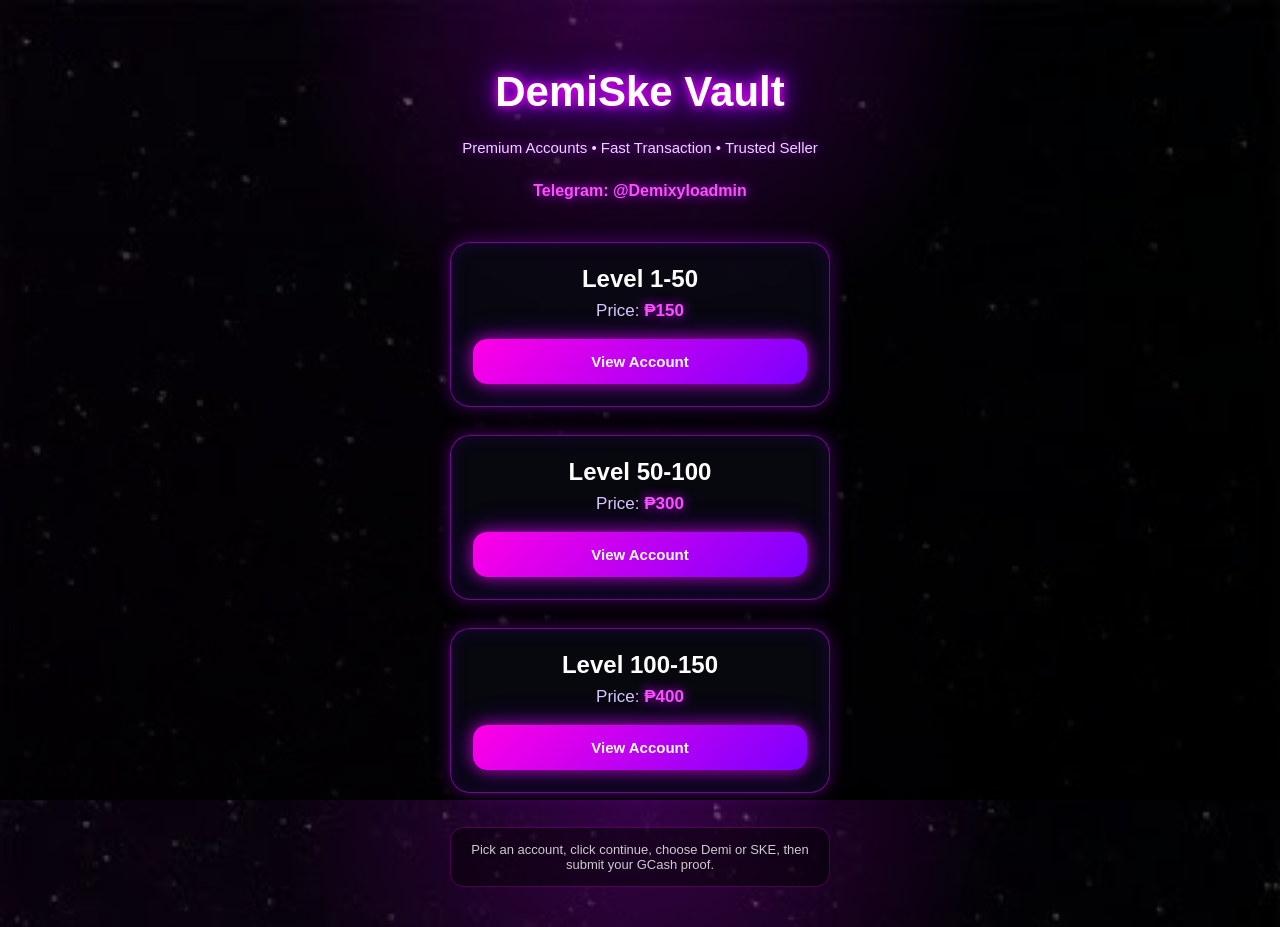
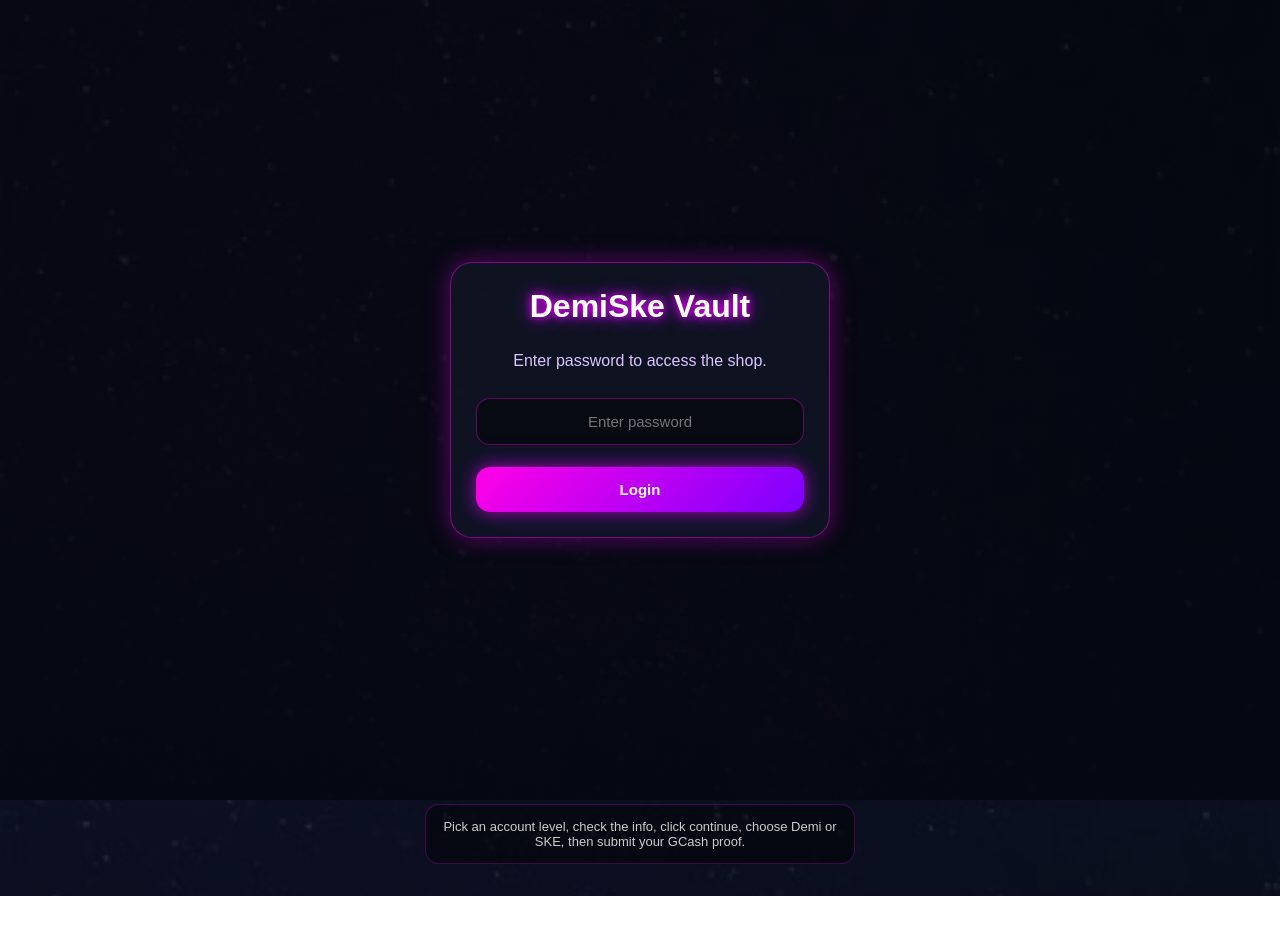
Before and after one commit to klivesubapascual-afk/demiske-vault, a plain HTML site: page index.html in a window 1280 px wide. After the commit the page ends 896 px from the top, so only its background shows below. Drawn offline with Linux system fonts and the light colour scheme.

Commit message:
Update website

```diff
--- a/index.html
+++ b/index.html
@@ -16,26 +16,94 @@
             font-family: Arial, sans-serif;
             text-align: center;
             background:
-                radial-gradient(circle at top, rgba(200, 0, 255, 0.25), transparent 35%),
-                linear-gradient(rgba(0, 0, 0, 0.55), rgba(0, 0, 0, 0.92)),
+                linear-gradient(rgba(10, 18, 35, 0.82), rgba(5, 8, 18, 0.94)),
                 url("bg.jpg");
             background-size: cover;
             background-position: center;
             background-attachment: fixed;
         }
 
+        .login-screen {
+            position: fixed;
+            inset: 0;
+            z-index: 9999;
+            background:
+                linear-gradient(rgba(5, 8, 18, 0.88), rgba(5, 8, 18, 0.98)),
+                url("bg.jpg");
+            background-size: cover;
+            background-position: center;
+            display: flex;
+            justify-content: center;
+            align-items: center;
+            padding: 20px;
+        }
+
+        .login-box {
+            width: 100%;
+            max-width: 380px;
+            background: rgba(16, 20, 35, 0.96);
+            border: 1px solid rgba(255, 0, 255, 0.45);
+            border-radius: 22px;
+            padding: 25px;
+            box-shadow: 0 0 25px rgba(255, 0, 255, 0.35);
+            text-align: center;
+        }
+
+        .login-box h2 {
+            margin-top: 0;
+            font-size: 32px;
+            text-shadow:
+                0 0 8px #ff00ff,
+                0 0 18px #a600ff;
+        }
+
+        .login-box p {
+            color: #d9c5ff;
+        }
+
+        .login-box input {
+            width: 100%;
+            padding: 14px;
+            border-radius: 14px;
+            border: 1px solid rgba(255, 0, 255, 0.35);
+            background: rgba(0, 0, 0, 0.45);
+            color: white;
+            outline: none;
+            text-align: center;
+            margin: 12px 0;
+            font-size: 15px;
+        }
+
+        .login-error {
+            display: none;
+            color: #ff6bff;
+            font-size: 14px;
+            margin-top: 10px;
+        }
+
         .container {
             min-height: 100vh;
-            padding: 40px 18px;
+            padding: 32px 18px;
             display: flex;
             flex-direction: column;
-            justify-content: center;
             align-items: center;
         }
 
+        .top-box {
+            width: 100%;
+            max-width: 430px;
+            margin-bottom: 18px;
+            padding: 18px;
+            border-radius: 22px;
+            background: rgba(17, 26, 45, 0.72);
+            border: 1px solid rgba(160, 120, 255, 0.28);
+            box-shadow: 0 0 25px rgba(123, 0, 255, 0.25);
+            backdrop-filter: blur(8px);
+        }
+
         h1 {
-            font-size: 42px;
-            margin-bottom: 8px;
+            margin: 0 0 8px;
+            font-size: 34px;
             color: #ffffff;
             text-shadow:
                 0 0 8px #ff00ff,
@@ -44,75 +112,49 @@
         }
 
         .subtitle {
-            color: #e6d7ff;
-            margin-bottom: 10px;
-            font-size: 15px;
-            text-shadow: 0 0 10px rgba(180, 0, 255, 0.8);
+            color: #d7d7e8;
+            margin: 0 0 8px;
+            font-size: 14px;
         }
 
         .telegram {
             color: #ff4dff;
             font-weight: bold;
-            margin-bottom: 28px;
+            margin: 0;
             text-shadow: 0 0 12px #c000ff;
         }
 
-        .card {
+        .menu {
             width: 100%;
-            max-width: 380px;
-            background: rgba(10, 10, 18, 0.78);
-            border: 1px solid rgba(213, 0, 255, 0.55);
-            border-radius: 20px;
-            padding: 22px;
-            margin: 14px auto;
-            box-shadow:
-                0 0 18px rgba(180, 0, 255, 0.35),
-                inset 0 0 18px rgba(120, 0, 255, 0.16);
-            backdrop-filter: blur(8px);
+            max-width: 430px;
         }
 
-        .card h2 {
-            margin: 0 0 8px;
-            font-size: 24px;
+        .level-btn {
+            width: 100%;
+            margin: 9px 0;
+            padding: 19px 14px;
+            border-radius: 13px;
+            border: 1px solid rgba(255, 255, 255, 0.06);
+            background: rgba(48, 62, 88, 0.94);
+            color: #ffffff;
+            font-size: 22px;
+            font-weight: 800;
+            text-align: center;
+            cursor: pointer;
+            box-shadow:
+                0 8px 20px rgba(0, 0, 0, 0.35),
+                inset 0 0 12px rgba(255, 255, 255, 0.03);
         }
 
-        .card p {
-            margin: 0 0 18px;
-            color: #d9c5ff;
-            font-size: 17px;
-        }
-
-        .price {
-            color: #ff4dff;
-            font-weight: bold;
-            text-shadow: 0 0 12px #c000ff;
-        }
-
-        button, .telegram-btn {
-            display: block;
-            width: 100%;
-            padding: 14px;
-            border-radius: 14px;
-            border: none;
-            text-decoration: none;
-            color: white;
-            font-weight: bold;
-            font-size: 15px;
-            background: linear-gradient(135deg, #ff00e6, #7b00ff);
-            box-shadow:
-                0 0 15px rgba(255, 0, 230, 0.65),
-                0 0 28px rgba(123, 0, 255, 0.45);
-            cursor: pointer;
-        }
-
-        button:active, .telegram-btn:active {
-            transform: scale(0.97);
+        .level-btn:active {
+            transform: scale(0.98);
+            background: rgba(65, 80, 112, 0.98);
         }
 
         .note {
             width: 100%;
-            max-width: 380px;
-            margin-top: 20px;
+            max-width: 430px;
+            margin-top: 18px;
             padding: 14px;
             border-radius: 14px;
             background: rgba(0, 0, 0, 0.45);
@@ -125,7 +167,7 @@
             display: none;
             position: fixed;
             inset: 0;
-            background: rgba(0, 0, 0, 0.78);
+            background: rgba(0, 0, 0, 0.82);
             justify-content: center;
             align-items: center;
             padding: 18px;
@@ -134,16 +176,16 @@
 
         .popup {
             width: 100%;
-            max-width: 390px;
+            max-width: 410px;
             max-height: 90vh;
             overflow-y: auto;
-            background: rgba(15, 10, 25, 0.96);
-            border: 1px solid rgba(255, 0, 255, 0.55);
+            background: rgba(16, 20, 35, 0.98);
+            border: 1px solid rgba(255, 0, 255, 0.48);
             border-radius: 22px;
-            padding: 24px;
+            padding: 22px;
             box-shadow:
-                0 0 25px rgba(255, 0, 255, 0.45),
-                inset 0 0 18px rgba(120, 0, 255, 0.18);
+                0 0 25px rgba(255, 0, 255, 0.35),
+                inset 0 0 18px rgba(120, 0, 255, 0.15);
             animation: pop 0.2s ease;
         }
 
@@ -174,6 +216,7 @@
             border-radius: 16px;
             border: 1px solid rgba(255, 0, 255, 0.35);
             margin: 12px 0;
+            background: rgba(0, 0, 0, 0.35);
         }
 
         .info-box, .gcash-box {
@@ -189,18 +232,34 @@
             color: #ff4dff;
         }
 
+        button, .telegram-btn {
+            display: block;
+            width: 100%;
+            padding: 14px;
+            border-radius: 14px;
+            border: none;
+            text-decoration: none;
+            color: white;
+            font-weight: bold;
+            font-size: 15px;
+            background: linear-gradient(135deg, #ff00e6, #7b00ff);
+            box-shadow:
+                0 0 15px rgba(255, 0, 230, 0.55),
+                0 0 28px rgba(123, 0, 255, 0.35);
+            cursor: pointer;
+            margin-top: 10px;
+        }
+
         .choice-btn {
             margin: 12px 0;
         }
 
         .close-btn {
-            margin-top: 12px;
             background: rgba(255, 255, 255, 0.12);
             box-shadow: none;
         }
 
         .back-btn {
-            margin-top: 12px;
             background: rgba(123, 0, 255, 0.45);
             box-shadow: none;
         }
@@ -227,41 +286,64 @@
             color: white;
             outline: none;
         }
+
+        @media (max-width: 480px) {
+            h1 {
+                font-size: 30px;
+            }
+
+            .level-btn {
+                font-size: 20px;
+                padding: 18px 12px;
+            }
+        }
     </style>
 </head>
 
 <body>
+
+    <!-- Login Screen -->
+    <div class="login-screen" id="loginScreen">
+        <div class="login-box">
+            <h2>DemiSke Vault</h2>
+            <p>Enter password to access the shop.</p>
+
+            <input type="password" id="passwordInput" placeholder="Enter password">
+
+            <button onclick="login()">Login</button>
+
+            <p class="login-error" id="loginError">Wrong password. Try again.</p>
+        </div>
+    </div>
+
+    <!-- Main Website -->
     <div class="container">
-        <h1>DemiSke Vault</h1>
-        <p class="subtitle">Premium Accounts • Fast Transaction • Trusted Seller</p>
-        <p class="telegram">Telegram: @Demixyloadmin</p>
-
-        <div class="card">
-            <h2>Level 1-50</h2>
-            <p>Price: <span class="price">₱150</span></p>
-            <button onclick="openAccountInfo('Level 1-50 Account', 'Level 1-50', '150', 'acc1.jpg', 'Starter account. Good for beginners and ready to use.')">
-                View Account
-            </button>
+        <div class="top-box">
+            <h1>DemiSke Vault</h1>
+            <p class="subtitle">Premium Accounts • Fast Transaction • Trusted Seller</p>
+            <p class="telegram">Telegram: @Demixyloadmin</p>
         </div>
 
-        <div class="card">
-            <h2>Level 50-100</h2>
-            <p>Price: <span class="price">₱300</span></p>
-            <button onclick="openAccountInfo('Level 50-100 Account', 'Level 50-100', '300', 'acc2.jpg', 'Mid-level account with better progress and value.')">
-                View Account
-            </button>
-        </div>
+        <div class="menu">
+            <button class="level-btn" onclick="openAccountInfo('Level 1-50 Account', 'Level 1-50', '150', 'acc1.jpg', 'Starter account. Good for beginners and ready to use.')">Level 1-50</button>
 
-        <div class="card">
-            <h2>Level 100-150</h2>
-            <p>Price: <span class="price">₱400</span></p>
-            <button onclick="openAccountInfo('Level 100-150 Account', 'Level 100-150', '400', 'acc3.jpg', 'High-level account with strong progress. Recommended pick.')">
-                View Account
-            </button>
+            <button class="level-btn" onclick="openAccountInfo('Level 50-100 Account', 'Level 50-100', '300', 'acc2.jpg', 'Mid-level account with better progress and value.')">Level 50-100</button>
+
+            <button class="level-btn" onclick="openAccountInfo('Level 100-150 Account', 'Level 100-150', '400', 'acc3.jpg', 'High-level account with strong progress. Recommended pick.')">Level 100-150</button>
+
+            <button class="level-btn" onclick="openAccountInfo('KhunICE Account', 'Level 184', '550', 'acc4.jpg', 'Nickname: KhunICE&lt;3 | Region: TH | UID: 361673204 | Includes weapon and soldier collections shown in the picture.')">Level 150-200</button>
+
+            <button class="level-btn" onclick="openAccountInfo('Level 200-250 Account', 'Level 200-250', '700', 'acc5.jpg', 'Premium account with higher level progress.')">Level 200-250</button>
+
+            <button class="level-btn" onclick="openAccountInfo('Level 250-300 Account', 'Level 250-300', '850', 'acc6.jpg', 'High-tier account. Good value for serious buyers.')">Level 250-300</button>
+
+            <button class="level-btn" onclick="openAccountInfo('Level 300-400 Account', 'Level 300-400', '1000', 'acc7.jpg', 'Elite account with strong progress.')">Level 300-400</button>
+
+            <button class="level-btn" onclick="openAccountInfo('Level 400-500 Account', 'Level 400-500', '1800', 'acc8.jpg', 'Top-tier account. Best for premium buyers.')">Level 400-500</button>
         </div>
 
         <div class="note">
-            Pick an account, click continue, choose Demi or SKE, then submit your GCash proof.
+            Pick an account level, check the info, click continue, choose Demi or SKE, then submit your GCash proof.
         </div>
     </div>
 
@@ -330,7 +412,7 @@
                 <label>Upload GCash Screenshot</label>
                 <input type="file" name="proof" accept="image/*" required>
 
-                <button type="submit" style="margin-top: 15px;">Submit Proof</button>
+                <button type="submit">Submit Proof</button>
             </form>
 
             <a class="telegram-btn" href="https://t.me/Demixyloadmin">Message Admin on Telegram</a>
@@ -345,6 +427,24 @@
         let selectedLevel = "";
         let selectedPrice = "";
         let selectedSeller = "";
+
+        function login() {
+            const password = document.getElementById("passwordInput").value;
+            const correctPassword = "demiske123";
+
+            if (password === correctPassword) {
+                document.getElementById("loginScreen").style.display = "none";
+                localStorage.setItem("loggedIn", "yes");
+            } else {
+                document.getElementById("loginError").style.display = "block";
+            }
+        }
+
+        window.onload = function() {
+            if (localStorage.getItem("loggedIn") === "yes") {
+                document.getElementById("loginScreen").style.display = "none";
+            }
+        };
 
         function openAccountInfo(account, level, price, image, details) {
             selectedAccount = account;
```
